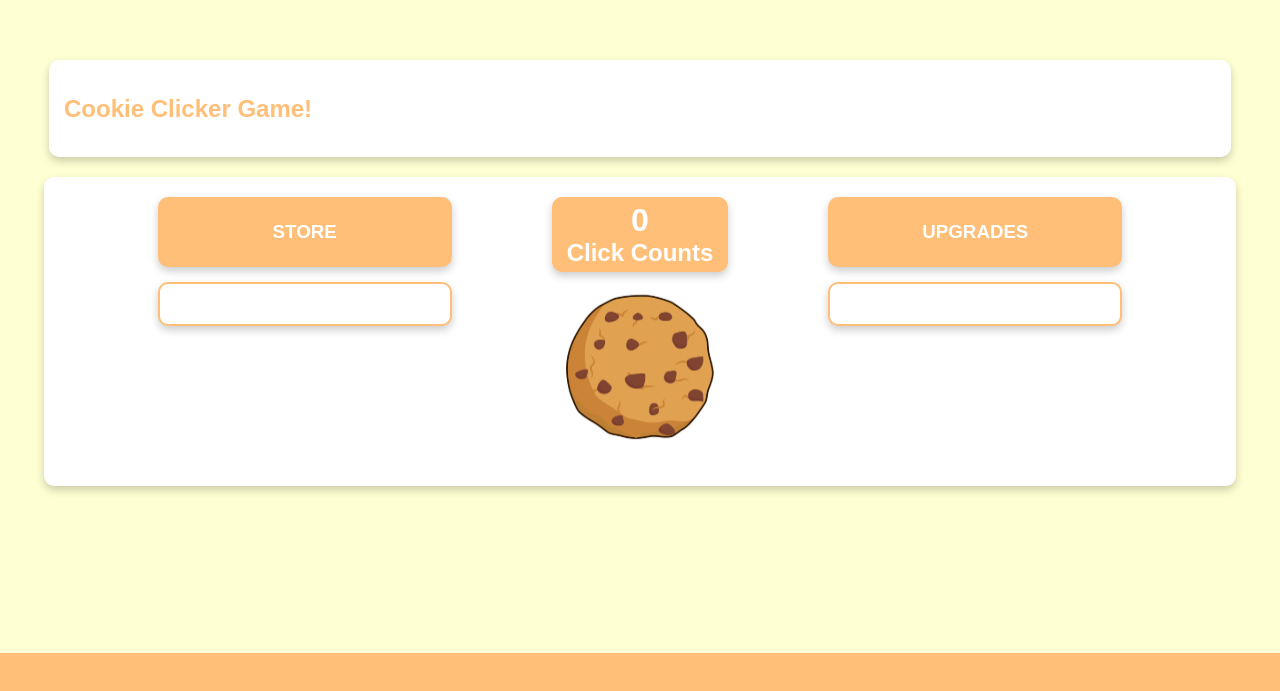
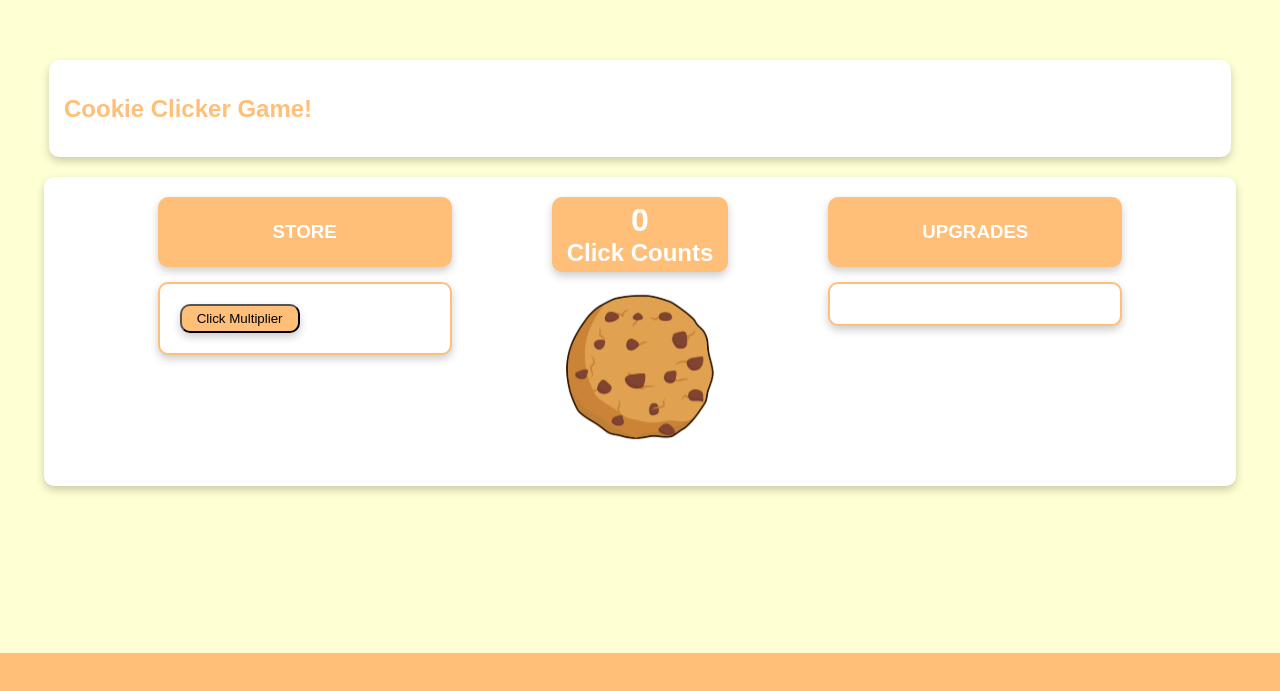
Before and after one commit to RaulBecerraB/Cookie-Clicker, a React (Vite) app: page / in a window 1280 px wide. Shown: the part 107-798 px from the top of the page. Built offline with nearby package versions, Linux system fonts and the light colour scheme.

Commit message:
feat (StoreButton.jsx): add and implement StoreButton component

```diff
--- a/package.json
+++ b/package.json
@@ -10,6 +10,7 @@
     "preview": "vite preview"
   },
   "dependencies": {
+    "cookie-clicker": "file:",
     "react": "^18.3.1",
     "react-dom": "^18.3.1"
   },
--- a/src/components/Game.jsx
+++ b/src/components/Game.jsx
@@ -2,15 +2,18 @@ import { useState } from "react";
 
 import { CookieContainer } from './CookieContainer'
 import { Container } from './Container'
+import StoreButton from "./StoreButton";
 
 
 export const Game = () =>
     {
       const [cookieClicks,setCookieClicks] = useState(0)
-      const [addition,setAddition] = useState(2)
+      const [multiplier,setMultiplier] = useState(2)
       const [temporalPowerUp,setTemporalPowerUp] = useState(0)
 
-      const increment = () => setCookieClicks(cookieClicks + addition + temporalPowerUp)
+      const incrementClickCounter = () => setCookieClicks(cookieClicks + multiplier + temporalPowerUp)
+
+      const incrementMultiplier = () => setMultiplier(multiplier + 1)
 
       return(
         <>
@@ -20,9 +23,9 @@ export const Game = () =>
           </div>
           <div className='white-board'>
               <Container title={'STORE'} >
-
+                <StoreButton title={'Click Multiplier'} onButtonClick={incrementMultiplier}/>
               </Container>
-              <CookieContainer counter = {cookieClicks} onCookieClick={increment}/>
+              <CookieContainer counter = {cookieClicks} onCookieClick={incrementClickCounter}/>
               <Container title={'UPGRADES'}>
 
               </Container>
--- /dev/null
+++ b/src/components/StoreButton.jsx
@@ -0,0 +1,11 @@
+import React from 'react'
+
+const StoreButton = ({price,title,onButtonClick}) => {
+  return (
+    <button className='text-container' onClick={onButtonClick}>
+        {title}
+    </button>
+  )
+}
+
+export default StoreButton
```
Also changed, not shown: 1 other file (tests, documents, lock files or other folders).
